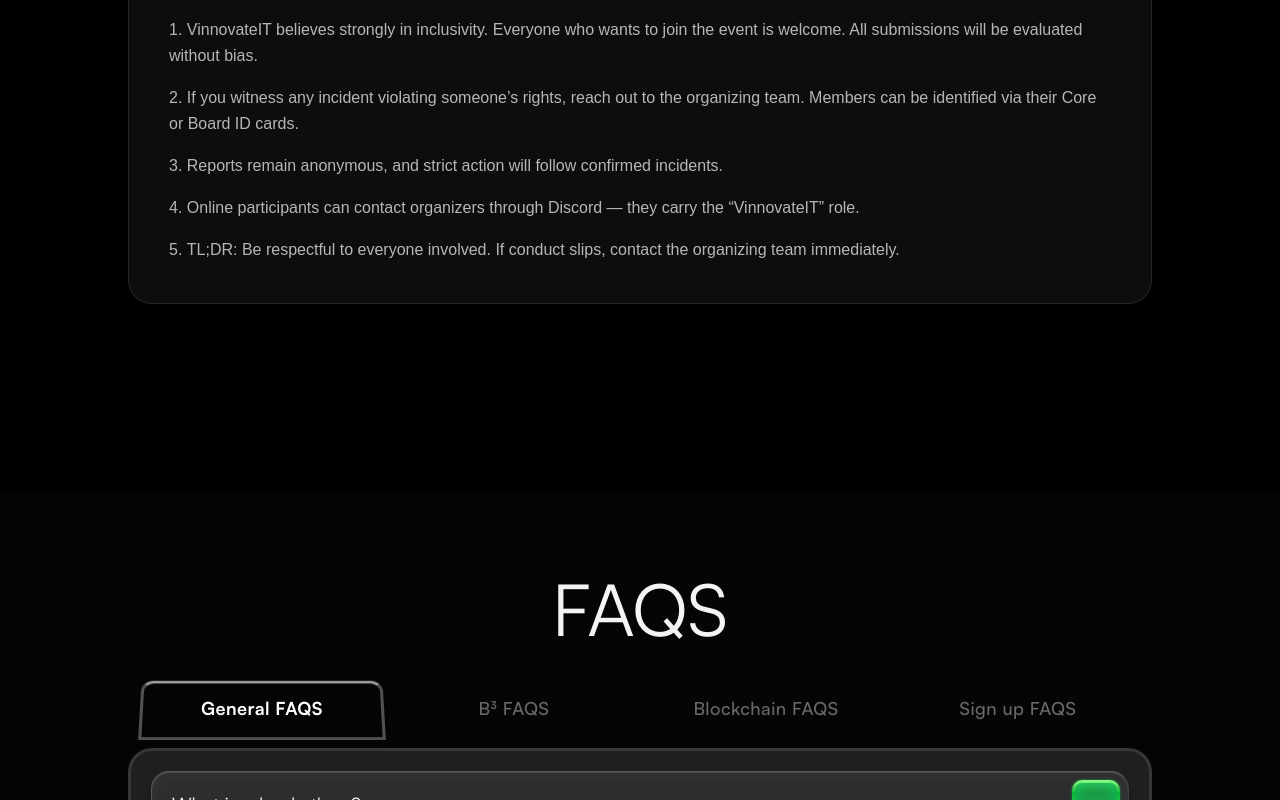
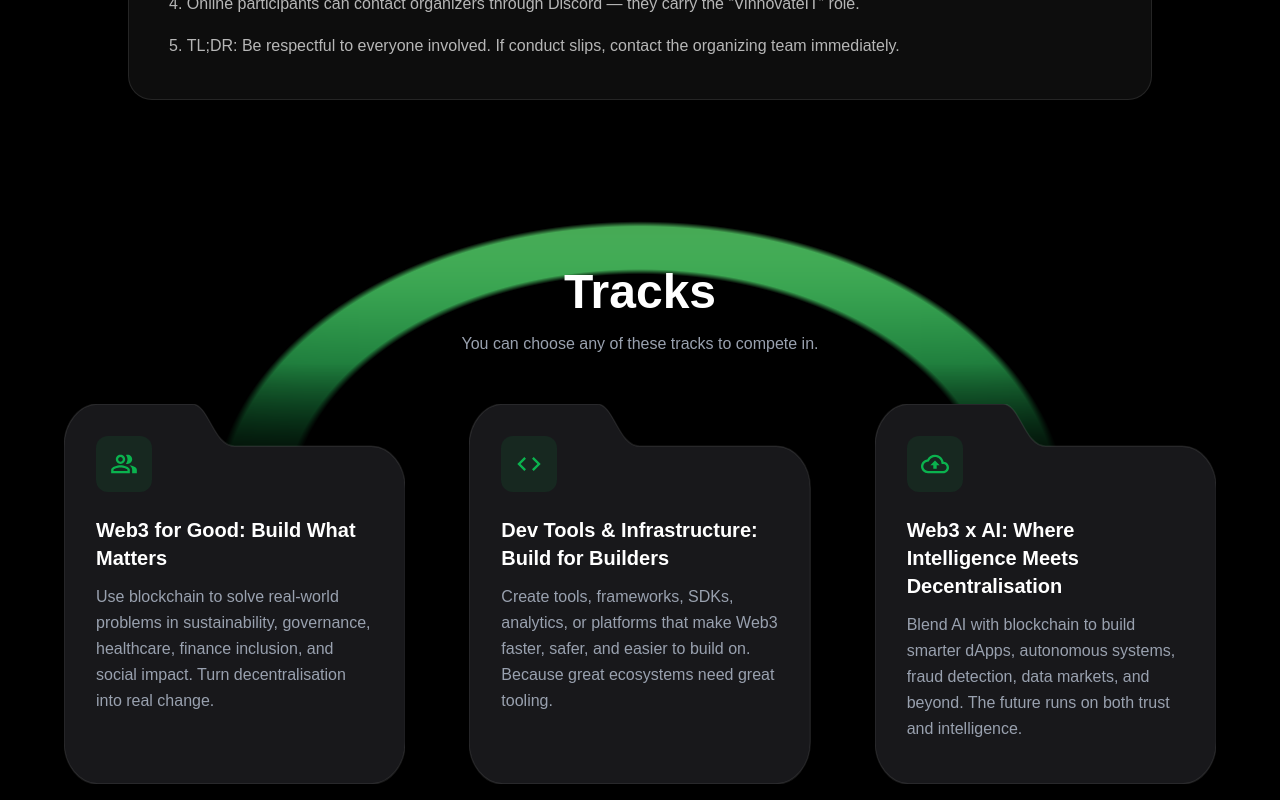
Before and after one commit to vinnovateit/b3, a Next.js app: page / in a window 1280 px wide. Shown: the part 4680-5480 px from the top of the page. Built offline with nearby package versions, Linux system fonts and the light colour scheme.

Commit message:
feat: Added tracks section. fix: Guidelines section adding space abovenbelow

```diff
--- a/jsconfig.json
+++ b/jsconfig.json
@@ -1,7 +1,8 @@
 {
   "compilerOptions": {
     "paths": {
-      "@/*": ["./src/*"]
+      "@/*": ["./src/*"],
+      "@/public/*": ["./public/*"]
     }
   }
 }
--- a/src/app/components/Guidelines.jsx
+++ b/src/app/components/Guidelines.jsx
@@ -2,7 +2,7 @@
 
 export default function Guidelines() {
   return (
-    <section className="relative w-full min-h-screen bg-black flex items-center justify-center px-6 py-20 overflow-hidden">
+    <section className="relative w-full bg-black flex items-center justify-center px-6 py-12 overflow-hidden">
 
       <div
         className="
--- a/src/app/components/RuleCard.jsx
+++ b/src/app/components/RuleCard.jsx
@@ -1,9 +1,22 @@
-export default function RuleCard({ icon: Icon, title, desc }) {
+export default function RuleCard({
+  icon: Icon,
+  title,
+  desc,
+  height = 260,
+  viewBoxHeight = 260,
+  disableHoverStroke = false,
+  disableHoverScale = false,
+  disableHoverFill = false,
+}) {
+  const bottomY = viewBoxHeight - 40;
+  const pathHeight = viewBoxHeight;
+  const resolvedHeight = typeof height === "number" ? `${height}px` : height;
+
   return (
     <div className="relative group">
         <svg
-        viewBox="0 0 400 260"
-        className="
+          viewBox={`0 0 400 ${viewBoxHeight}`}
+          className={`
             absolute
             inset-0
             w-full
@@ -12,44 +25,49 @@ export default function RuleCard({ icon: Icon, title, desc }) {
             duration-300
             group-hover:scale-[1.02]
             group-hover:drop-shadow-[0_0_20px_rgba(12,172,79,0.2)]
-        "
+            ${disableHoverScale ? "" : "group-hover:scale-[1.02]"}
+            ${disableHoverScale ? "" : "group-hover:drop-shadow-[0_0_20px_rgba(12,172,79,0.2)]"}
+          `}
           preserveAspectRatio="none"
         >
           <path
-          d="
+            d={`
               M40 0
               H150
               C170 0 175 40 200 40
               H360
               C382 40 400 58 400 80
-            V220
-            C400 242 382 260 360 260
+              V${bottomY}
+              C400 ${bottomY + 22} 382 ${pathHeight} 360 ${pathHeight}
               H40
-            C18 260 0 242 0 220
+              C18 ${pathHeight} 0 ${bottomY + 22} 0 ${bottomY}
               V40
               C0 18 18 0 40 0
               Z
-          "
-          className="
+            `}
+            className={`
               fill-[#18181b]
               stroke-[#e5e7eb1a]
+              [stroke-width:1.5]
               transition-all
               duration-300
-            group-hover:fill-[#0a1a0f]
-            group-hover:stroke-[#0CAC4F]
-          "
-          strokeWidth="1.5"
+              group-hover/card:fill-[#0a1a0f]
+              group-hover/card:[stroke-width:2.5]
+              ${disableHoverFill ? "" : "group-hover:fill-[#0a1a0f]"}
+              group-hover:[stroke-width:2.5]
+              ${disableHoverStroke ? "" : "group-hover:stroke-[#0CAC4F]"}
+            `}
           />
         </svg>
 
       {/* card ka content */}
-      <div className="relative p-7 h-[260px] w-full text-left">
-        <div className="w-12 h-12 flex items-center justify-center rounded-xl bg-[#0CAC4F1A] mb-6">
+      <div className="relative p-8 w-full text-left" style={{ height: resolvedHeight }}>
+        <div className="w-14 h-14 flex items-center justify-center rounded-xl bg-[#0CAC4F1A] mb-6">
           {Icon && (
             <img
               src={Icon}
               alt=""
-              className="w-6 h-6 object-contain"
+              className="w-7 h-7 object-contain"
               style={{
                 filter: 'invert(48%) sepia(79%) saturate(541%) hue-rotate(92deg) brightness(95%) contrast(92%)'
               }}
--- a/src/app/components/RulesSection.jsx
+++ b/src/app/components/RulesSection.jsx
@@ -1,10 +1,10 @@
 import RuleCard from "./RuleCard";
-import TeamCompositionIcon from "/public/svgs/people_alt.svg";
-import FreshCodeIcon from "/public/svgs/code.svg";
-import SubmissionIcon from "/public/svgs/backup.svg";
-import CodeOfConductIcon from "/public/svgs/new_releases.svg";
-import IntellectualPropertyIcon from "/public/svgs/copyright.svg";
-import DemoRequiredIcon from "/public/svgs/slow_motion_video.svg";
+import TeamCompositionIcon from "@/public/svgs/people_alt.svg";
+import FreshCodeIcon from "@/public/svgs/code.svg";
+import SubmissionIcon from "@/public/svgs/backup.svg";
+import CodeOfConductIcon from "@/public/svgs/new_releases.svg";
+import IntellectualPropertyIcon from "@/public/svgs/copyright.svg";
+import DemoRequiredIcon from "@/public/svgs/slow_motion_video.svg";
 
 export default function RulesSection() {
   const rules = [
@@ -41,7 +41,7 @@ export default function RulesSection() {
   ];
 
   return (
-    <section className="relative py-24 px-6 overflow-hidden isolate bg-black">
+    <section className="relative py-16 px-6 overflow-hidden isolate bg-black">
       <div className="absolute inset-0 overflow-hidden pointer-events-none -z-10">
         <div
           className="absolute left-1/2 top-[-10px] -translate-x-1/2 w-[1100px] h-[750px]"
@@ -96,7 +96,9 @@ export default function RulesSection() {
 
         <div className="grid md:grid-cols-3 gap-6 mt-16">
           {rules.map((rule, i) => (
-            <RuleCard key={i} {...rule} />
+            <RuleCard key={i} {...rule}
+              disableHoverScale
+               />
           ))}
         </div>
       </div>
--- /dev/null
+++ b/src/app/components/Tracks.jsx
@@ -0,0 +1,108 @@
+import RuleCard from "./RuleCard";
+import TeamCompositionIcon from "@/public/svgs/people_alt.svg";
+import FreshCodeIcon from "@/public/svgs/code.svg";
+import SubmissionIcon from "@/public/svgs/backup.svg";
+
+
+export default function RulesSection() {
+  const rules = [
+    {
+      icon: TeamCompositionIcon.src,
+      title: "Web3 for Good: Build What Matters",
+      desc: "Use blockchain to solve real-world problems in sustainability, governance, healthcare, finance inclusion, and social impact. Turn decentralisation into real change.",
+    },
+    {
+      icon: FreshCodeIcon.src,
+      title: "Dev Tools & Infrastructure: Build for Builders",
+      desc: "Create tools, frameworks, SDKs, analytics, or platforms that make Web3 faster, safer, and easier to build on. Because great ecosystems need great tooling.",
+    },
+    {
+      icon: SubmissionIcon.src,
+      title: "Web3 x AI: Where Intelligence Meets Decentralisation",
+      desc: "Blend AI with blockchain to build smarter dApps, autonomous systems, fraud detection, data markets, and beyond. The future runs on both trust and intelligence.",
+    },
+
+  ];
+
+  return (
+    <section className="relative pt-24 pb-20 px-6 overflow-hidden isolate bg-black">
+      <div className="absolute inset-0 overflow-hidden pointer-events-none -z-10">
+        <div
+          className="absolute left-1/2 top-[-10px] -translate-x-1/2 w-[1100px] h-[750px]"
+          style={{
+            background: `linear-gradient(to bottom,
+              #8CFF84 10%,
+              #0CAC4F 25%,
+              #0E773999 30%
+            )`,
+            WebkitMaskImage: `
+              radial-gradient(ellipse at 50% 50%,
+                transparent 50%,
+                black 68%,
+                black 60%,
+                transparent 55%
+              ),
+              linear-gradient(to bottom,
+                black 0%,
+                black 25%,
+                transparent 50%
+              )
+            `,
+            maskImage: `
+              radial-gradient(ellipse at 50% 50%,
+                transparent 45%,
+                black 46%,
+                black 54%,
+                transparent 55%
+              ),
+              linear-gradient(to bottom,
+                black 0%,
+                black 30%,
+                transparent 45%
+              )
+            `,
+            WebkitMaskComposite: "destination-in",
+            maskComposite: "intersect",
+            filter: "blur(100px)",
+          }}
+        />
+      </div>
+
+      <div className="max-w-6xl mx-auto text-center">
+        <h1 className="text-5xl font-semibold mt-6 text-white">
+            Tracks
+        </h1>
+
+        <p className="text-gray-400 mt-4 max-w-2xl mx-auto">
+          You can choose any of these tracks to compete in.
+        </p>
+
+        <div className="group/grid grid grid-cols-1 sm:grid-cols-2 lg:grid-cols-3 gap-16 mt-12 max-w-6xl mx-auto justify-items-center">
+          {rules.map((rule, i) => (
+            <div
+              key={i}
+              className="
+                group/card
+                relative w-full max-w-[420px] md:max-w-[480px]
+                transition-all duration-300 ease-out
+                group-hover/grid:[&:not(:hover)]:blur-[2px]
+                group-hover/grid:[&:not(:hover)]:opacity-80
+                hover:blur-0 hover:opacity-100 hover:scale-[1.1]
+                before:pointer-events-none before:absolute before:inset-[-10px]
+                before:rounded-[28px] before:opacity-0 before:transition-opacity before:duration-300
+                group-hover/grid:[&:not(:hover)]:before:opacity-70 hover:before:opacity-0
+                before:blur-[18px] before:bg-[radial-gradient(circle_at_50%_30%,rgba(12,172,79,0.35),transparent_70%)]
+              "
+            >
+              <RuleCard
+                {...rule}
+                height="clamp(300px, 32vw, 380px)"
+                viewBoxHeight={360}
+              />
+            </div>
+          ))}
+        </div>
+      </div>
+    </section>
+  );
+}
--- a/src/app/page.js
+++ b/src/app/page.js
@@ -6,6 +6,7 @@ import WhoAreWe from "./components/WhoAreWe";
 import Footer from "./components/footer/footer";
 import RulesSection from "./components/RulesSection.jsx";
 import GuidlinesSection from "./components/Guidelines.jsx";
+import Tracks from "./components/Tracks.jsx";
 
 export default function Home() {
 	return (
@@ -25,6 +26,7 @@ export default function Home() {
 			>
 				<RulesSection />
 				<GuidlinesSection />
+				<Tracks />
 				<FAQ />
 				<Footer />
 			</section>
```
Lines whose indentation alone changed are shown as unchanged.
